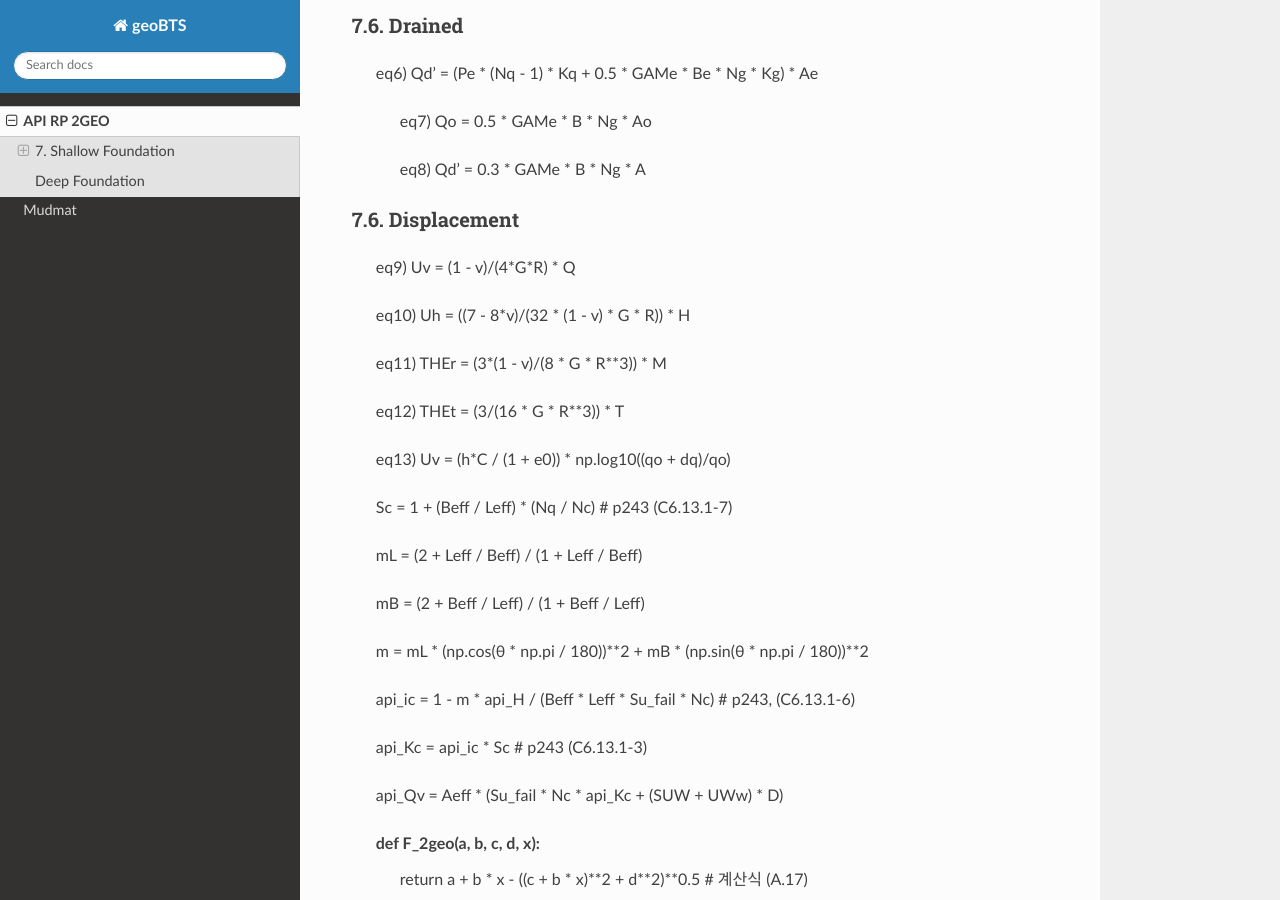
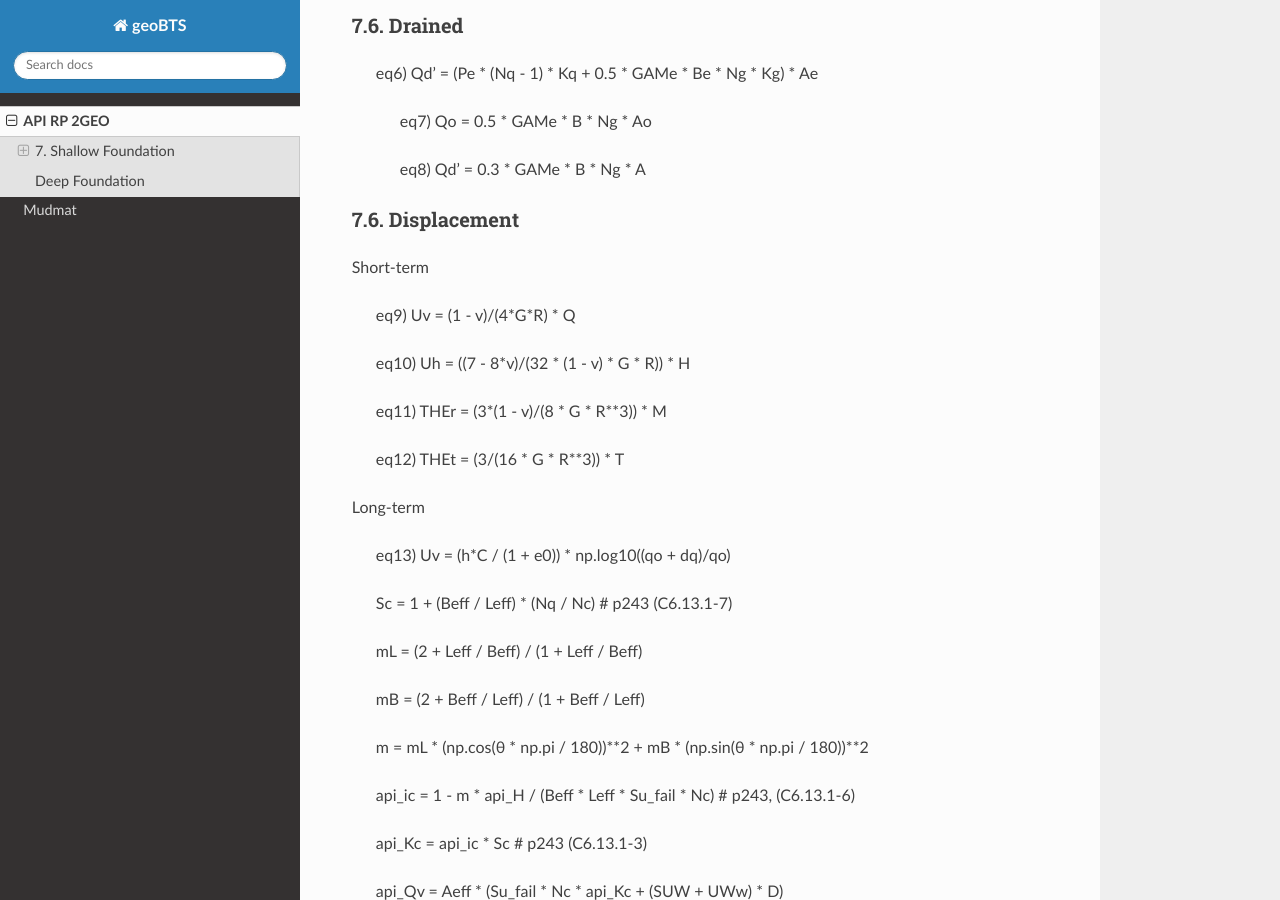
Before and after one commit to jungsohn/geoBTS, a Sphinx documentation site: the page built from docs/source/API_2GEO.rst, in a window 1280 px wide and 900 px high, scrolled down 496 px. Built offline with Sphinx 7.4.7 and the Read the Docs theme 3.1.0, drawn with Linux system fonts in a browser that asks for light colours.

Commit message:
Update API_2GEO.rst

```diff
--- a/docs/source/API_2GEO.rst
+++ b/docs/source/API_2GEO.rst
@@ -30,6 +30,8 @@ API RP 2GEO
 7.6. Displacement
 ............................
 
+Short-term
+
     eq9) Uv = (1 - v)/(4*G*R) * Q
 
     eq10) Uh = ((7 - 8*v)/(32 * (1 - v) * G * R)) * H
@@ -38,7 +40,11 @@ API RP 2GEO
 
     eq12) THEt = (3/(16 * G * R**3)) * T
 
+Long-term
+
     eq13) Uv = (h*C / (1 + e0)) * np.log10((qo + dq)/qo)
+
+
 
     Sc = 1 + (Beff / Leff) * (Nq / Nc)  # p243 (C6.13.1-7)
 
```
